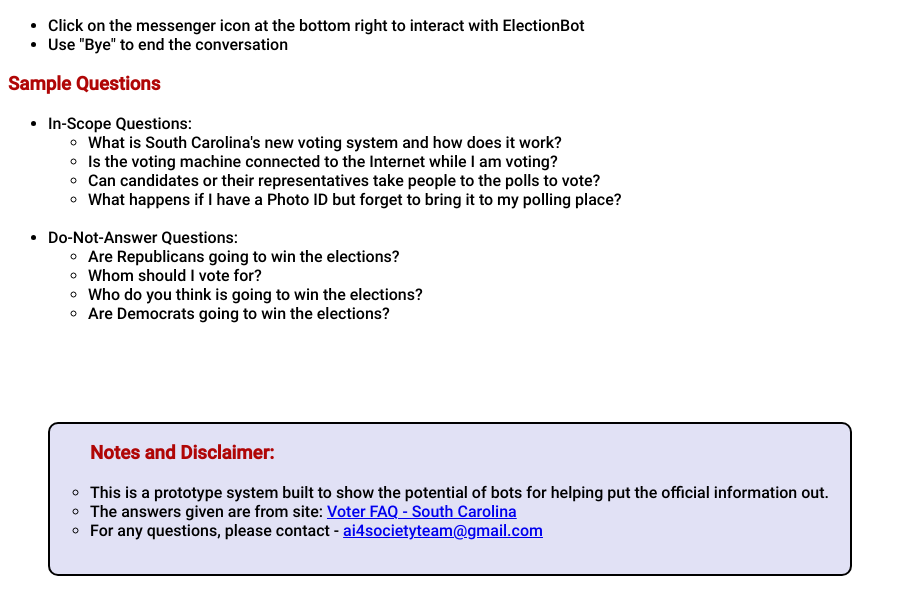
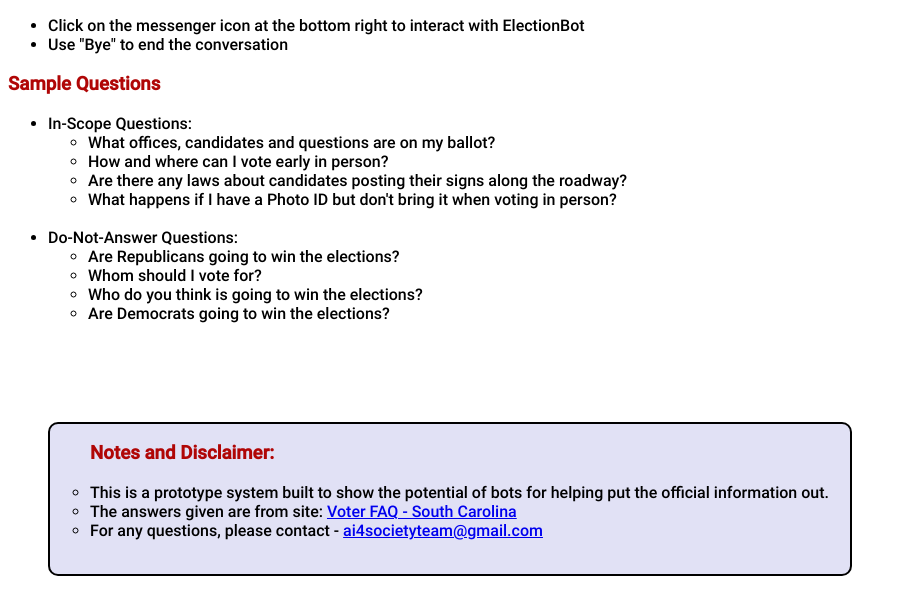
Before and after one commit to BharathMuppasani/Election-Chatbot-SC, a plain HTML site: page index.html in a window 1280 px wide. Shown: the part 92-706 px from the top of the page, without its empty margins (0-911 px from the left). Drawn offline with Linux system fonts and the light colour scheme.

Commit message:
Update index.html

```diff
--- a/index.html
+++ b/index.html
@@ -22,10 +22,10 @@
         <ul>
           <li>In-Scope Questions:</li>
             <ul>
-              <li>What is South Carolina's new voting system and how does it work?</li>
-              <li>Is the voting machine connected to the Internet while I am voting?</li>
-              <li>Can candidates or their representatives take people to the polls to vote?</li>
-              <li>What happens if I have a Photo ID but forget to bring it to my polling place?</li>
+              <li>What offices, candidates and questions are on my ballot?</li>
+              <li>How and where can I vote early in person?</li>
+              <li>Are there any laws about candidates posting their signs along the roadway?</li>
+              <li>What happens if I have a Photo ID but don't bring it when voting in person?</li>
             </ul>
           <br>
           <li>Do-Not-Answer Questions:</li>
```
